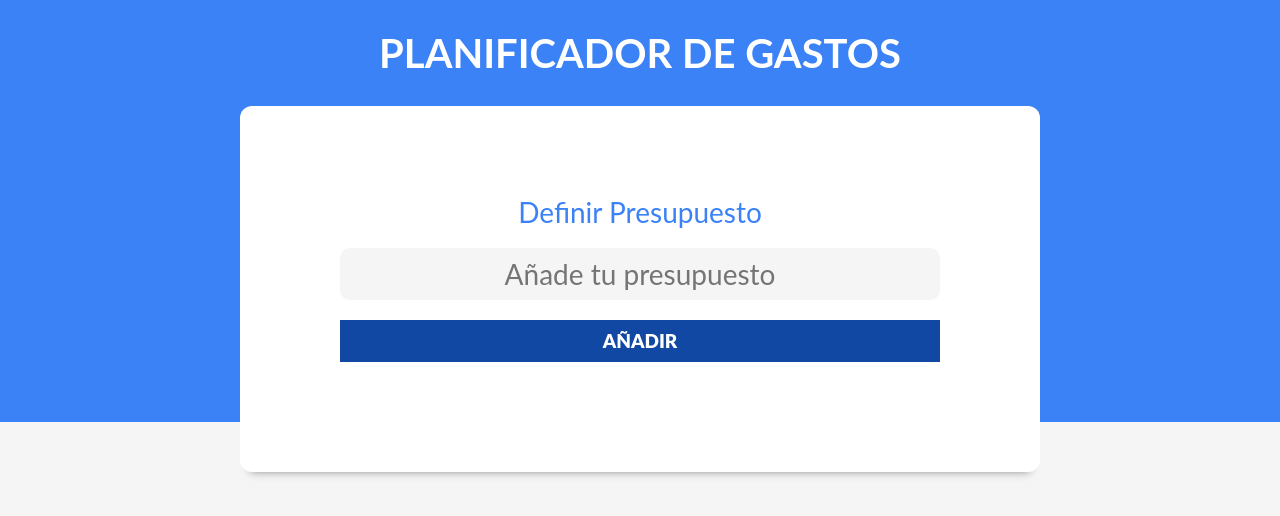
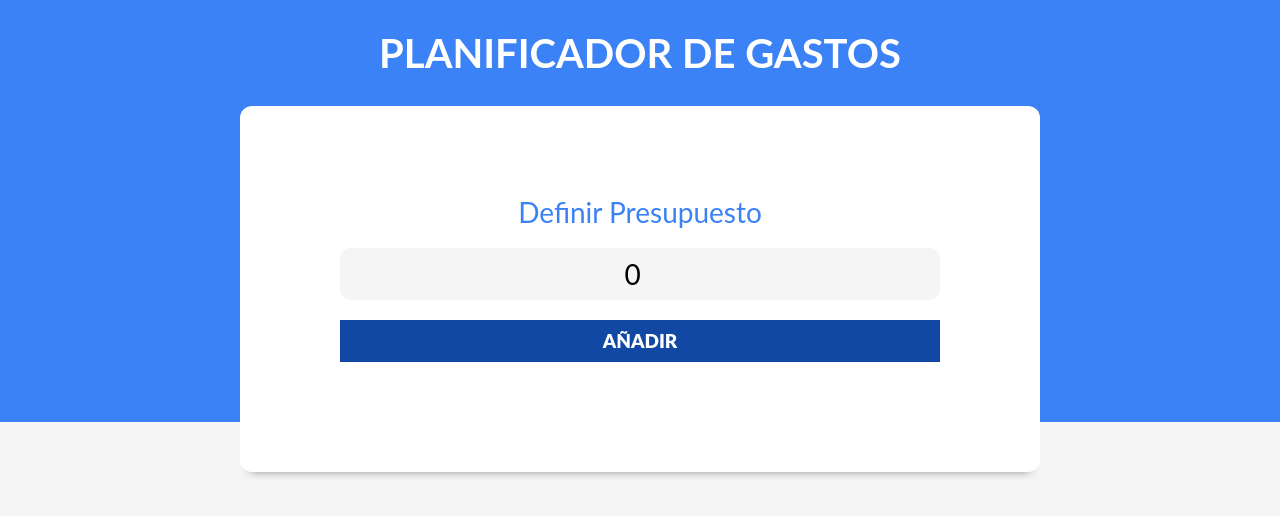
Before and after one commit to NachoBasilio/Estudio-Presupuestos-Diarios-React, a React (Vite) app: page / in a window 1280 px wide. Shown: the top 516 px of the page. Built offline with nearby package versions, Linux system fonts and the light colour scheme.

Commit message:
feat: agregando el control al valor del presupuesto y preparando todo para crear el componente que va a tomar el presupusto cuando sea valido.

```diff
--- a/src/App.jsx
+++ b/src/App.jsx
@@ -2,11 +2,17 @@ import { useState } from 'react'
 import { Header } from './components/Header'
 
 function App() {
-  const [count, setCount] = useState(0)
+  const [presupuesto, setPresupuesto] = useState(0)
+  const [isValidPresupuesto, setisValidPresupuesto]= useState(false)
 
   return (
     <div className="App">
-      <Header></Header>
+      <Header
+        isValidPresupuesto={isValidPresupuesto}
+        setisValidPresupuesto={setisValidPresupuesto}
+        presupuesto={presupuesto}
+        setPresupuesto={setPresupuesto}
+      ></Header>
     </div>
   )
 }
--- a/src/components/Header.jsx
+++ b/src/components/Header.jsx
@@ -1,11 +1,19 @@
 import React from 'react'
 import NuevoPresupuesto from './NuevoPresupuesto'
 
-export const Header = () => {
+export const Header = ({presupuesto, setPresupuesto, isValidPresupuesto, setisValidPresupuesto}) => {
   return (
     <header>
         <h1>Planificador de Gastos</h1>
-        <NuevoPresupuesto></NuevoPresupuesto>
+        {isValidPresupuesto ? (
+          <p>Control Presupuesto</p>
+        ):(
+          <NuevoPresupuesto
+          setisValidPresupuesto={setisValidPresupuesto}
+          presupuesto={presupuesto}
+          setPresupuesto={setPresupuesto}
+          ></NuevoPresupuesto>
+        )}
     </header>
   )
 }
--- /dev/null
+++ b/src/components/Mensaje.jsx
@@ -0,0 +1,9 @@
+import React from 'react'
+
+export default function Mensaje({children, tipo}) {
+  return (
+    <div className={`alerta ${tipo}`}>
+        {children}
+    </div>
+  )
+}
--- a/src/components/NuevoPresupuesto.jsx
+++ b/src/components/NuevoPresupuesto.jsx
@@ -1,17 +1,35 @@
-import React from 'react'
+import React, { useState } from 'react'
+import Mensaje from './Mensaje'
 
-export default function NuevoPresupuesto() {
+export default function NuevoPresupuesto({presupuesto, setPresupuesto, setisValidPresupuesto}) {
+  const [mensaje, setMensaje] = useState('')
+
+  const handlePresupuesto = (e)=>{
+    e.preventDefault()
+    if((!presupuesto) || Number(presupuesto) < 0){
+      setMensaje('No es un presupuesto valido')
+      setisValidPresupuesto(false)
+      return
+    }
+    setMensaje('')
+    setisValidPresupuesto(true)
+  }
+
   return (
     <div className='contenedor-presupuesto contenedor sombra'>
-        <form className="formulario"action="">
+        <form onSubmit={handlePresupuesto} className="formulario"action="">
             <div className='campo'>
                 <label htmlFor="">Definir Presupuesto</label>
                 <input
-                    type="text"
+                    type="number"
                     className='nuevo-presupuesto'
                     placeholder='Añade tu presupuesto'
+                    value={presupuesto}
+                    onChange={e=> setPresupuesto(Number(e.target.value))}
                 />
                 <input type="submit" value="Añadir" />
+
+                {mensaje && <Mensaje tipo="error">{mensaje}</Mensaje>}
             </div>
         </form>
     </div>
```
